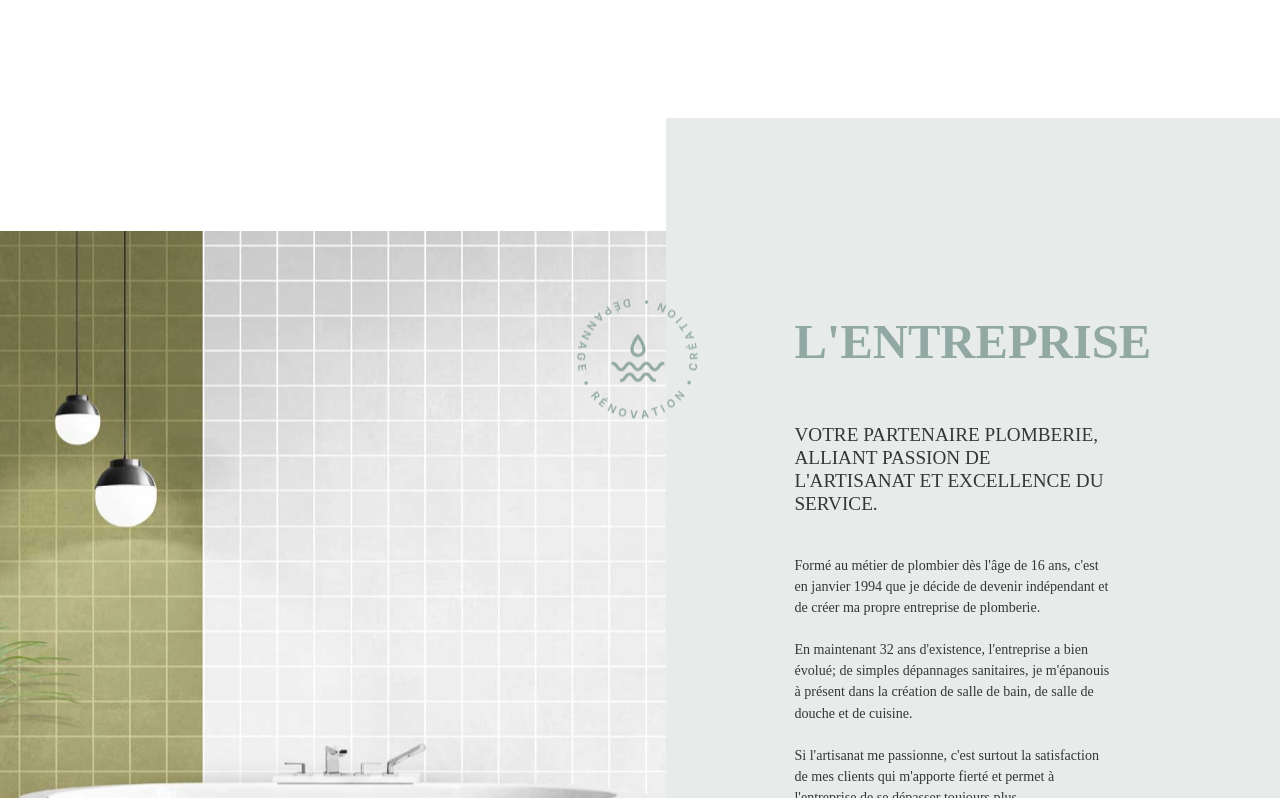
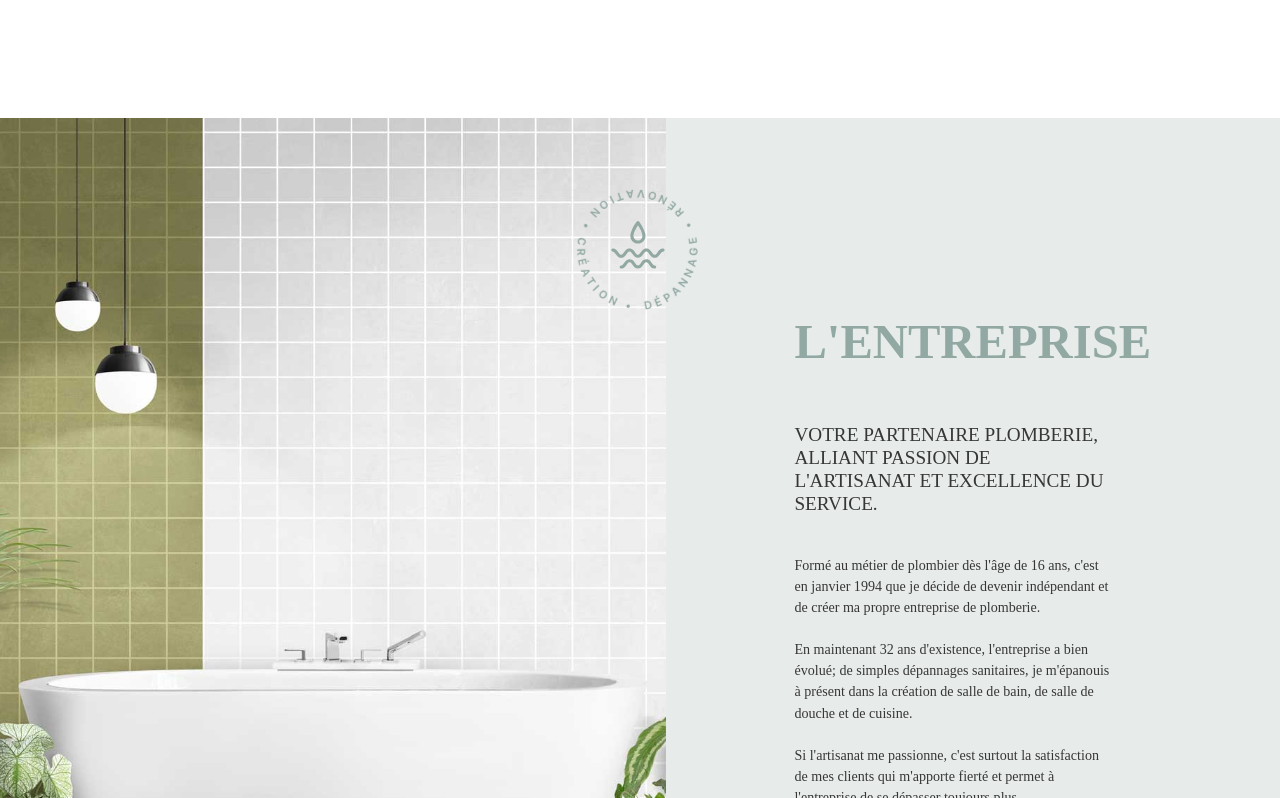
Before and after one commit to mathoos/plomberiejoanbret, a React (Create React App) app: page / in a window 1280 px wide. Shown: the part 962-1760 px from the top of the page. Built offline with nearby package versions, Linux system fonts and the light colour scheme; a web font is replaced by a local one.

Commit message:
add Parallax & Reveal

```diff
--- a/package.json
+++ b/package.json
@@ -9,6 +9,7 @@
     "@testing-library/react": "^13.4.0",
     "@testing-library/user-event": "^13.5.0",
     "react": "^18.2.0",
+    "react-awesome-reveal": "^4.2.8",
     "react-dom": "^18.2.0",
     "react-redux": "^9.1.0",
     "react-router-dom": "^6.22.0",
--- a/src/components/Entreprise.js
+++ b/src/components/Entreprise.js
@@ -1,25 +1,28 @@
 import SalleDeBain from "../img/galerie/baignoire-vert.jpg";
 import PastilleTxt from "../img/pastilles/pastille-verte-txt.svg";
 import PastilleImg from "../img/pastilles/pastille-verte-img.svg";
-
-import { useParallax } from "react-scroll-parallax";
+import { Parallax } from "react-scroll-parallax";
+import { Reveal } from "react-awesome-reveal";
+import {scaleAnimation} from "../functions/keyframes";
 import './Entreprise.scss';
 
 
 const Entreprise = () => {
 
-    const parallax = useParallax({
-        speed: -10,
-    });
+
 
     return (
         <section className="entreprise" id="entreprise">
-            <div ref={parallax.ref} className="entreprise_img">
+            <div className="entreprise_img">
                 <figure className="entreprise_img-img">
-                    <img src={SalleDeBain} alt="Salle de bain"/>
+                    <Reveal keyframes={scaleAnimation} className="reveal">
+                        <img src={SalleDeBain} alt="Salle de bain"/>
+                    </Reveal>
                 </figure>
                 <figure className="entreprise_img-pastille">
-                    <img src={PastilleTxt} alt="Pastille Entreprise Plomberie Joan Bret"/>
+                    <Parallax rotate={[0, 180]} speed="-1000" easing="linear">
+                        <img src={PastilleTxt} alt="Pastille Entreprise Plomberie Joan Bret"/>
+                    </Parallax>
                     <img src={PastilleImg} alt="Pastille Entreprise Plomberie Joan Bret" className="img"/>
                 </figure>
             </div>
--- a/src/components/Header.js
+++ b/src/components/Header.js
@@ -1,4 +1,5 @@
-import React, { useEffect } from 'react';
+import { useEffect } from 'react';
+import { Parallax } from "react-scroll-parallax";
 import { add100Vh } from '../functions/add100vh';
 import { openMenu } from '../functions/openMenu';
 import PastilleTxt from "../img/pastilles/pastille-noire_txt.svg";
@@ -45,7 +46,9 @@ const Header = ({
                 </div>
             )}
             <figure className="header_img">
-                <img src={HeaderImg} alt="Paroie de douche"/>
+                <Parallax translateY={['-200px', '200px']}>
+                    <img src={HeaderImg} alt="Paroie de douche"/>
+                </Parallax>
             </figure>
             <Navbar/>
             <Menu />
--- a/src/components/Header.scss
+++ b/src/components/Header.scss
@@ -12,6 +12,7 @@
     &_img{
         width : 35vw;
         height : 100%;
+        overflow : hidden;
 
         @media screen and (max-width : 990px){
             width : 100%;
--- a/src/components/Prestations.js
+++ b/src/components/Prestations.js
@@ -1,3 +1,4 @@
+import { Parallax } from "react-scroll-parallax";
 import LogoVert from "../img/logos/logo-plomberie-vert.svg";
 import PictogrammeSalleDeBain from "../img/pictogrammes/salle-de-bain.svg";
 import PictogrammeSalleDeDouche from "../img/pictogrammes/salle-de-douche.svg";
@@ -5,7 +6,6 @@ import PictogrammeCuisine from "../img/pictogrammes/cuisine.svg";
 import PictogrammeAmenagementPMR from "../img/pictogrammes/amenagement-pmr.svg";
 import PictogrammeDepannage from "../img/pictogrammes/depannage.svg";
 import PictogrammeTraitementEau from "../img/pictogrammes/traitement-eau.svg";
-
 import './Prestations.scss';
 
 
@@ -14,7 +14,9 @@ const Prestations = () => {
     return (
         <section className="prestations" id="prestations">
         <figure className="prestations_forme">
-            <img src={LogoVert} alt="Logo Plomberie Joan Bret"/>
+            <Parallax translateY={['50px', '-50px']} easing="ease">
+                <img src={LogoVert} alt="Logo Plomberie Joan Bret"/>
+            </Parallax>
         </figure>
         <h2>Nos domaine <br/>
             <span>d'intervention</span>
--- a/src/components/Prestations.scss
+++ b/src/components/Prestations.scss
@@ -6,6 +6,7 @@
     flex-direction: column;
     gap : 13.8vh;
     padding : 19.4vh 8.5vw;
+    overflow : hidden;
     @media screen and (max-width : 990px){
         gap : 10vh;
         padding : 15vh 30px;
--- /dev/null
+++ b/src/functions/keyframes.js
@@ -0,0 +1,11 @@
+import { keyframes } from "@emotion/react";
+
+export const scaleAnimation = keyframes`
+    from {
+        transform: scale(1.2)
+    }
+
+    to {
+        transform: scale(1)
+    }
+`;
--- a/src/style/_base.scss
+++ b/src/style/_base.scss
@@ -68,8 +68,7 @@ a{
     overflow-y: hidden;
 }
 
-
-.parallax{
-    will-change : transform;
-    transition : .6s linear;
+.reveal{
+    width : 100%;
+    height : 100%;
 }
```
Also changed, not shown: 1 other file (tests, documents, lock files or other folders).
